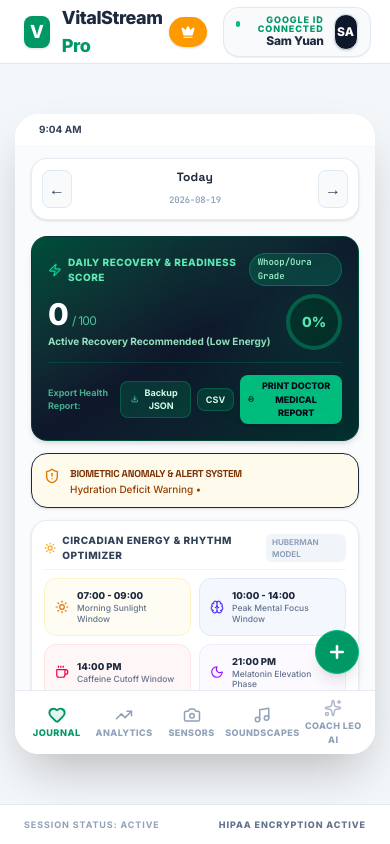
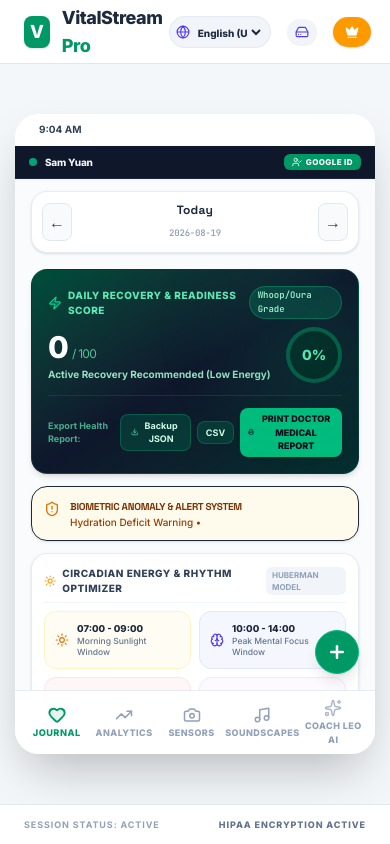
Before and after one commit to samqyuan713/Health-Tracker-App, a React (Vite) app: page / in a window 390 px wide. Built offline with nearby package versions, Linux system fonts and the light colour scheme.

Commit message:
Add UserCheck component and improve layout styles
Added UserCheck component and updated layout styles for better responsiveness. Removed commented-out code and adjusted language selector dropdown.

```diff
--- a/src/App.tsx
+++ b/src/App.tsx
@@ -21,6 +21,7 @@
   Plus,
   Camera,
   Music,
+  UserCheck,
   HardDrive,
   Crown,
   Zap,
@@ -295,13 +296,13 @@
             <div className="w-2 h-2 rounded-full bg-emerald-500 animate-pulse"></div>
             {t.watchSyncActive}
           </div>
-          {/* Language / Asian Languages Selector Dropdown (Desktop) */}
-          <div className="hidden md:flex items-center gap-1 bg-slate-100 hover:bg-slate-200 text-slate-700 p-1 px-2 rounded-2xl border border-slate-200/80 text-[10px] font-bold">
+          {/* Language / Asian Languages Selector Dropdown */}
+          <div className="flex items-center gap-1 bg-slate-100 hover:bg-slate-200 text-slate-700 p-1 px-1.5 sm:px-2 rounded-2xl border border-slate-200/80 text-[10px] font-bold">
             <Globe className="w-3.5 h-3.5 text-indigo-600 shrink-0" />
             <select
               value={currentLang}
               onChange={(e) => handleLanguageChange(e.target.value as SupportedLanguage)}
-              className="bg-transparent font-extrabold text-slate-800 text-[10px] focus:outline-none cursor-pointer py-1"
+              className="bg-transparent font-extrabold text-slate-800 text-[10px] focus:outline-none cursor-pointer py-1 max-w-[70px] sm:max-w-none"
               title={t.selectLanguage}
             >
               <option value="en">English (US)</option>
@@ -313,10 +314,10 @@
             </select>
           </div>
 
-          {/* Storage & Backup (Desktop) */}
+          {/* Storage & Backup */}
           <button
             onClick={() => setIsHousekeepingOpen(true)}
-            className="hidden md:flex items-center gap-1.5 bg-slate-100 hover:bg-slate-200 text-slate-700 p-2 px-3 rounded-2xl text-[10px] font-extrabold uppercase transition-all active:scale-95 cursor-pointer shadow-2xs"
+            className="flex items-center gap-1.5 bg-slate-100 hover:bg-slate-200 text-slate-700 p-1.5 sm:p-2 px-2 sm:px-3 rounded-2xl text-[10px] font-extrabold uppercase transition-all active:scale-95 cursor-pointer shadow-2xs shrink-0"
             title="Inspect & Clean Local Phone Storage"
           >
             <HardDrive className="w-3.5 h-3.5 text-indigo-600" />
@@ -336,27 +337,6 @@
               {userTier === 'pro' ? t.proUnlimited : userTier === 'payg' ? `${t.credits}: ${paygCredits}` : t.proUpgrade}
             </span>
           </button>
-
-          <div className="hidden md:block h-6 w-[1px] bg-slate-200"></div>
-
-          {/* Interactive Google Sign-In & User Account Profile Trigger */}
-          <div
-            onClick={() => setIsAuthModalOpen(true)}
-            className="flex items-center gap-2.5 cursor-pointer hover:opacity-90 transition-all bg-slate-50 hover:bg-slate-100 p-1.5 px-3 rounded-2xl border border-slate-200/90 shadow-2xs group"
-            title="Click to switch or sign in with Google ID"
-          >
-            <div className="text-right">
-              <p className="text-[9px] font-extrabold text-emerald-600 uppercase tracking-widest leading-none flex items-center justify-end gap-1">
-                <span className="w-1.5 h-1.5 rounded-full bg-emerald-500"></span> {t.googleIdConnected}
-              </p>
-              <p className="text-xs font-black text-slate-800 font-sans tracking-tight group-hover:text-emerald-700 transition-colors">
-                {currentUser.name}
-              </p>
-            </div>
-            <div className="w-9 h-9 rounded-full bg-slate-900 border border-slate-200 shadow-sm flex items-center justify-center text-white font-black text-xs select-none">
-              {currentUser.name.substring(0, 2).toUpperCase()}
-            </div>
-          </div>
         </div>
       </nav>
 
@@ -422,6 +402,22 @@
         <main className="flex-1 flex items-center justify-center bg-slate-100/50 p-2 md:p-4 overflow-hidden relative">
 
           <MobileFrame>
+
+            {/* Mobile Top User Account / Google ID Header Bar */}
+            <div className="bg-slate-900 text-white px-3.5 py-2 flex items-center justify-between text-[10px] shrink-0 border-b border-slate-800 shadow-xs select-none">
+              <div className="flex items-center gap-2 min-w-0">
+                <div className="w-2 h-2 rounded-full bg-emerald-400 animate-pulse shrink-0"></div>
+                <span className="font-extrabold tracking-tight truncate text-slate-100">{currentUser.name}</span>
+                <span className="text-slate-400 truncate text-[9px] hidden sm:inline">({currentUser.email})</span>
+              </div>
+              <button
+                onClick={() => setIsAuthModalOpen(true)}
+                className="px-2 py-0.5 bg-emerald-600 hover:bg-emerald-500 active:scale-95 text-white font-extrabold text-[8px] uppercase tracking-wider rounded-md cursor-pointer transition-all shrink-0 flex items-center gap-1 shadow-2xs"
+                title="Google ID Health Access"
+              >
+                <UserCheck className="w-2.5 h-2.5" /> Google ID
+              </button>
+            </div>
 
             {/* Dynamic Tab View routing inside the shell phone frame */}
             <div className="flex-1 flex flex-col overflow-hidden relative">
```
